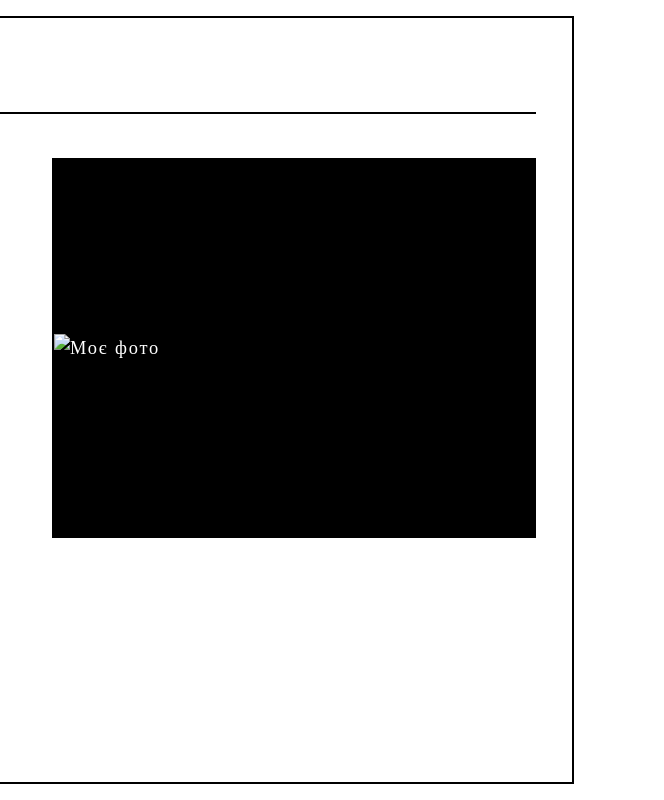
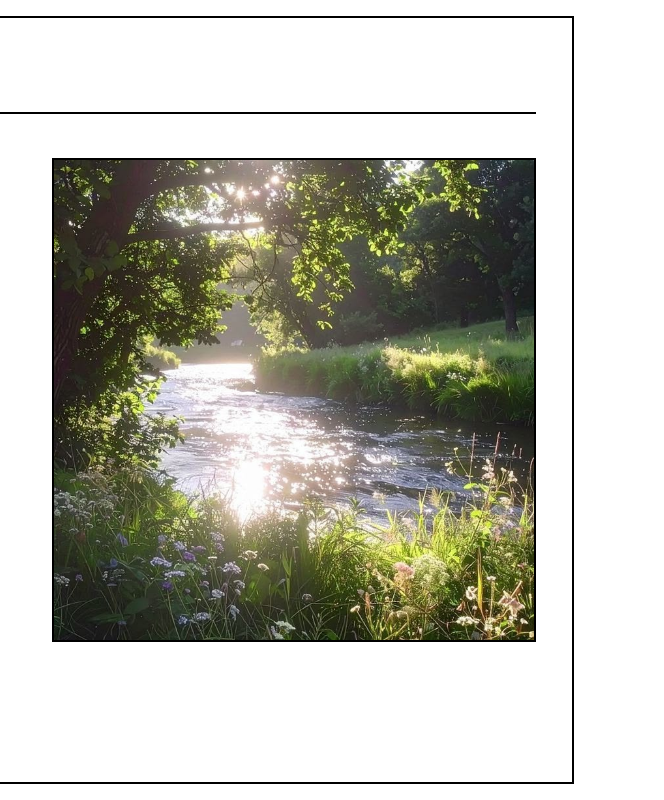
Before and after one commit to DmytroBabych-we/maintask7, a plain HTML site: page index.html in a window 1280 px wide. Shown: the full height of the page, 616-1280 px from the left. Drawn offline with Linux system fonts and the light colour scheme.

Commit message:
Update index.html

```diff
--- a/index.html
+++ b/index.html
@@ -11,5 +11,5 @@
 <section class="social"><h2>Соціальні мережі</h2>
 <div class="social-row"><a href="https://www.instagram.com/" target="_blank" rel="noopener" aria-label="Instagram" title="Instagram"><svg viewBox="0 0 24 24" fill="none" stroke="currentColor" stroke-width="2"><rect x="3" y="3" width="18" height="18" rx="5"/><circle cx="12" cy="12" r="4"/><circle cx="17.5" cy="6.5" r="1" fill="currentColor" stroke="none"/></svg></a><a href="https://www.facebook.com/" target="_blank" rel="noopener" aria-label="Facebook" title="Facebook"><svg viewBox="0 0 24 24" fill="currentColor"><path d="M14 8.5V6.8c0-.8.2-1.3 1.4-1.3H17V2.2C16.7 2.2 15.7 2 14.6 2 12.2 2 10.5 3.5 10.5 6.2v2.3H8v3.5h2.5V22H14V12h2.6l.4-3.5H14z"/></svg></a><a href="https://twitter.com/" target="_blank" rel="noopener" aria-label="Twitter (X)" title="Twitter (X)"><svg viewBox="0 0 24 24" fill="currentColor"><path d="M18.9 2H22l-7.2 8.2L23 22h-6.6l-5.2-6.8L5.2 22H2l7.7-8.8L1.5 2h6.8l4.7 6.2L18.9 2zm-1.2 18h1.8L7.4 3.9H5.5L17.7 20z"/></svg></a><a href="https://web.telegram.org/" target="_blank" rel="noopener" aria-label="Telegram" title="Telegram"><svg viewBox="0 0 24 24" fill="currentColor"><path d="M21.5 3.5 2.8 10.7c-.9.4-.9 1.1-.2 1.3l4.8 1.5 1.8 5.6c.2.6.4.8.9.8.4 0 .6-.2.9-.5l2.3-2.2 4.7 3.5c.9.5 1.5.2 1.7-.8l3.1-14.6c.3-1.2-.5-1.8-1.3-1.4z"/></svg></a></div></section>
 </div>
-<section class="box photo" aria-label="Фото"><img src="main ph.jpg" alt="Моє фото"></section>
+<section class="box photo" aria-label="Фото"><img src="main-ph.jpg" alt="Моє фото"></section>
 </main></div></body></html>
```
